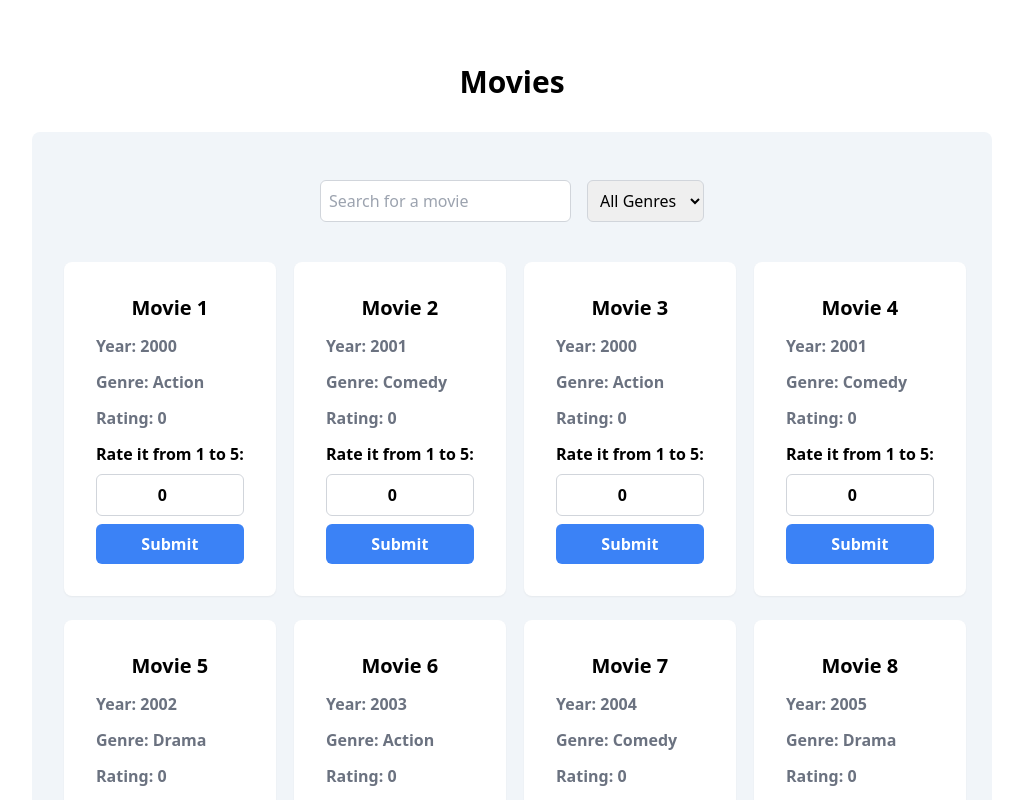
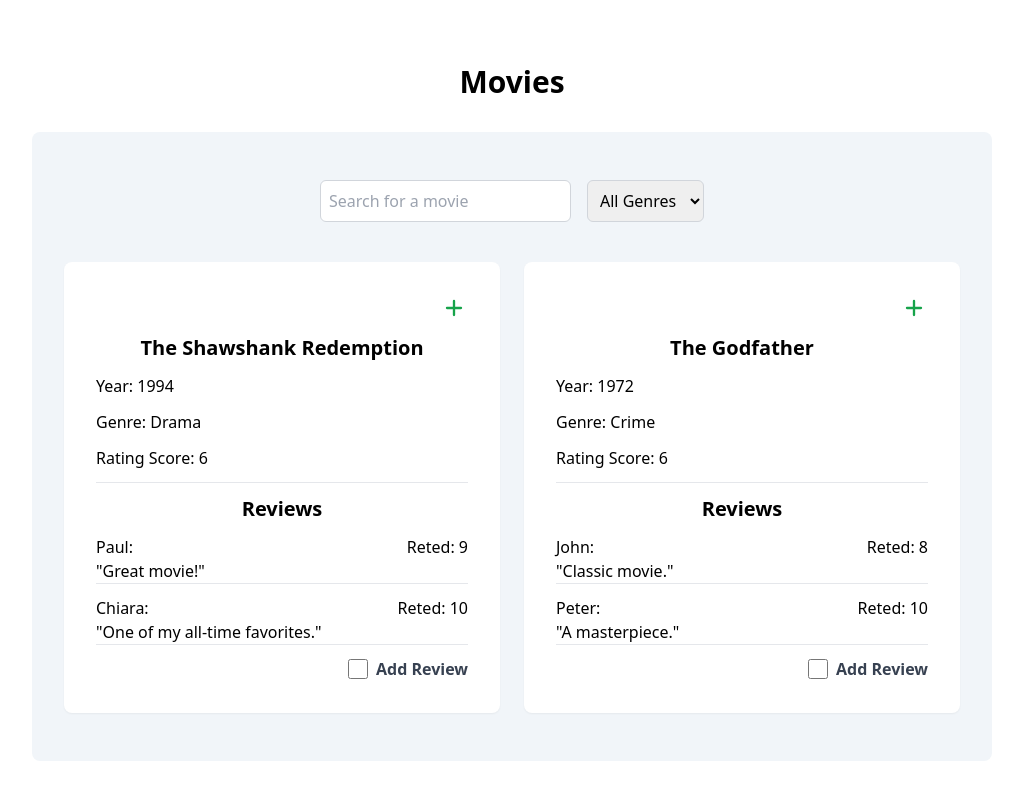
Before and after one commit to Yariandres/vue-mastery-movies, a Vue app: page / in a window 1280 px wide. Shown: the top 800 px of the page, without its empty margins (128-1151 px from the left). Built offline with nearby package versions, Linux system fonts and the light colour scheme.

Commit message:
Add movie reviews and favorite functionality to MovieCard.vue and update MovieShow.vue and dataSource.json

```diff
--- a/src/components/MovieCard.vue
+++ b/src/components/MovieCard.vue
@@ -1,44 +1,160 @@
 <script setup lang="ts">
-import { ref } from 'vue';
+import { ref, computed, onMounted } from 'vue';
 import baseInput from './BaseInput.vue';
 import type { Movie } from './MovieShow.vue';
 import dataSource from '../dataSource.json';
+import { useStorage } from '@vueuse/core';
+
+interface Review {
+  id?: number;
+  username: string;
+  comment: string;
+  rating: string;
+}
 
 const props = defineProps<{
   movie: Movie;
 }>();
 
-const rating = ref<number>(props.movie.rating);
+const checked = ref<boolean>(false);
+const myList = ref(useStorage('myList', [] as Movie[]));
+const isFavourite = ref<boolean>();
 
-const rateMovie = () => {
-  const movies = dataSource.movies;
-  const movieIndex = movies.findIndex((movie) => movie.id === props.movie.id);
+const newReview = ref<Review>({
+  id: 1, //todo: match it to the user id
+  username: '',
+  comment: '',
+  rating: '',
+});
 
-  movies[movieIndex].rating = rating.value;
+const isInMyList = () => {
+  const isFav = myList.value.some((movie) => movie.id === props.movie.id);
+  if (isFav) {
+    isFavourite.value = true;
+  } else if (!isFav) {
+    isFavourite.value = false;
+  }
 };
+
+const addToMyList = () => {
+  myList.value.push(props.movie);
+  useStorage('myList', myList.value);
+  isInMyList();
+};
+
+const removeFromMyList = () => {
+  myList.value = myList.value.filter((movie) => movie.id !== props.movie.id);
+  useStorage('myList', myList.value);
+  isInMyList();
+};
+
+onMounted(() => {
+  isInMyList();
+});
 </script>
 
 <template>
   <div
     class="bg-white font-bold shadow-sm p-8 rounded-lg flex flex-col gap-3 min-w-max"
   >
+    <div class="flex justify-end">
+      <svg
+        v-if="!isFavourite"
+        xmlns="http://www.w3.org/2000/svg"
+        class="h-7 w-7 text-green-600 cursor-pointer"
+        fill="none"
+        viewBox="0 0 24 24"
+        stroke="currentColor"
+        @click="addToMyList"
+      >
+        <path
+          stroke-linecap="round"
+          stroke-linejoin="round"
+          stroke-width="2"
+          d="M12 6v6m0 0v6m0-6h6m-6 0H6"
+        />
+      </svg>
+      <!-- remove svg -->
+      <svg
+        v-if="isFavourite"
+        xmlns="http://www.w3.org/2000/svg"
+        class="h-6 w-6 text-red-900 hover:text-yellow-600 cursor-pointer"
+        fill="none"
+        viewBox="0 0 24 24"
+        stroke="currentColor"
+        @click="removeFromMyList"
+      >
+        <path
+          stroke-linecap="round"
+          stroke-linejoin="round"
+          stroke-width="2"
+          d="M6 18L18 6M6 6l12 12"
+        />
+      </svg>
+    </div>
+
     <h2 class="text-xl text-center">{{ movie.title }}</h2>
-    <p class="text-gray-500">Year: {{ movie.releaseYear }}</p>
-    <p class="text-gray-500">Genre: {{ movie.genre }}</p>
-    <p class="text-gray-500">Rating: {{ movie.rating }}</p>
+    <p class="font-medium">
+      Year: <span class="font-light">{{ movie.release_year }}</span>
+    </p>
+    <p class="font-medium">
+      Genre: <span class="font-light">{{ movie.genre }}</span>
+    </p>
+    <p class="font-medium">
+      Rating Score: <span class="font-light">{{ movie.rating_score }}</span>
+    </p>
+    <hr />
+    <h2 class="text-xl text-center">Reviews</h2>
 
-    <form class="flex flex-col gap-2" @:submit.prevent="rateMovie">
+    <div v-for="review in movie.reviews" :key="review.id">
+      <div class="flex justify-between">
+        <div>
+          <p class="font-medium">{{ review.username }}:</p>
+          <p class="font-light">"{{ review.comment }}"</p>
+        </div>
+        <p class="font-medium">
+          Reted: <span class="font-light">{{ review.rating }}</span>
+        </p>
+      </div>
+      <hr />
+    </div>
+    <!-- edit input field when checked displys form -->
+    <div class="flex justify-end">
+      <div class="flex items-center">
+        <input
+          type="checkbox"
+          class="form-checkbox h-5 w-5 text-blue-600"
+          v-model="checked"
+        />
+        <label class="ml-2 text-gray-700">Add Review</label>
+      </div>
+    </div>
+
+    <form v-if="checked" class="flex flex-col gap-2">
       <base-input
-        :label="'Rate it from 1 to 5:'"
+        v-model="newReview.username"
+        label="Username"
+        placeholder="Enter your username"
+        class="p-2"
+      />
+      <base-input
+        v-model="newReview.comment"
+        label="Comment"
+        placeholder="Enter your comment"
+        class="p-2"
+      />
+      <base-input
         type="number"
-        v-model.number="rating"
         min="1"
         max="5"
-        class="border border-gray-300 rounded-md p-2 text-center"
+        v-model="newReview.rating"
+        label="Your rating score?"
+        placeholder="Enter your rating"
+        class="p-2"
       />
       <button
         type="submit"
-        class="bg-blue-500 text-white rounded-md p-2 hover:bg-blue-600"
+        class="bg-blue-500 hover:bg-blue-700 text-white font-bold py-2 px-4 rounded"
       >
         Submit
       </button>
--- a/src/components/MovieShow.vue
+++ b/src/components/MovieShow.vue
@@ -5,12 +5,20 @@ import BaseSelect from './BaseSelect.vue';
 import MovieCard from './MovieCard.vue';
 import dataSource from '../dataSource.json';
 
+interface Reviews {
+  id: number;
+  username: string;
+  rating: number;
+  comment: string;
+}
+
 export interface Movie {
   id: number;
   title: string;
-  releaseYear: number;
+  release_year: number;
   genre: string;
-  rating: number;
+  rating_score: number;
+  reviews: Reviews[];
 }
 
 const movies = ref<Movie[]>(dataSource.movies);
@@ -22,7 +30,7 @@ const filteredMovies = computed(() => {
     return movies.value.filter((movie) => {
       return (
         movie.title.toLowerCase().includes(search.value.toLowerCase()) ||
-        movie.releaseYear.toString() === search.value
+        movie.release_year.toString() === search.value
       );
     });
   } else if (genres.value !== '') {
@@ -51,17 +59,16 @@ const filteredMovies = computed(() => {
       </div>
 
       <div
-        class="rounded-xl grid grid-cols-1 gap-6 md:grid-cols-2 lg:grid-cols-4"
+        class="rounded-xl grid grid-cols-1 gap-6 md:grid-cols-2 lg:grid-cols-2"
       >
         <movie-card
           v-for="movie in filteredMovies"
           :key="movie.title"
-          :filtered-movies="filteredMovies"
           :movie="movie"
         />
       </div>
 
-      <div v-if="filteredMovies.length === 0" class="text-center">
+      <div v-if="movies.length === 0" class="text-center">
         <p class="text-xl">
           No movies found for <span class="font-bold">{{ genres }}</span>
         </p>
--- a/src/dataSource.json
+++ b/src/dataSource.json
@@ -2,73 +2,45 @@
   "movies": [
     {
       "id": 1,
-      "title": "Movie 1",
-      "releaseYear": 2000,
-      "genre": "Action",
-      "rating": 0
+      "title": "The Shawshank Redemption",
+      "release_year": 1994,
+      "genre": "Drama",
+      "rating_score": 6,
+      "reviews": [
+        {
+          "id": 1,
+          "username": "Paul",
+          "rating": 9,
+          "comment": "Great movie!"
+        },
+        {
+          "id": 2,
+          "username": "Chiara",
+          "rating": 10,
+          "comment": "One of my all-time favorites."
+        }
+      ]
     },
     {
       "id": 2,
-      "title": "Movie 2",
-      "releaseYear": 2001,
-      "genre": "Comedy",
-      "rating": 0
-    },
-    {
-      "id": 3,
-      "title": "Movie 3",
-      "releaseYear": 2000,
-      "genre": "Action",
-      "rating": 0
-    },
-    {
-      "id": 4,
-      "title": "Movie 4",
-      "releaseYear": 2001,
-      "genre": "Comedy",
-      "rating": 0
-    },
-    {
-      "id": 5,
-      "title": "Movie 5",
-      "releaseYear": 2002,
-      "genre": "Drama",
-      "rating": 0
-    },
-    {
-      "id": 6,
-      "title": "Movie 6",
-      "releaseYear": 2003,
-      "genre": "Action",
-      "rating": 0
-    },
-    {
-      "id": 7,
-      "title": "Movie 7",
-      "releaseYear": 2004,
-      "genre": "Comedy",
-      "rating": 0
-    },
-    {
-      "id": 8,
-      "title": "Movie 8",
-      "releaseYear": 2005,
-      "genre": "Drama",
-      "rating": 0
-    },
-    {
-      "id": 9,
-      "title": "Movie 9",
-      "releaseYear": 2006,
-      "genre": "Action",
-      "rating": 0
-    },
-    {
-      "id": 10,
-      "title": "Movie 10",
-      "releaseYear": 2007,
-      "genre": "Comedy",
-      "rating": 0
+      "title": "The Godfather",
+      "release_year": 1972,
+      "genre": "Crime",
+      "rating_score": 6,
+      "reviews": [
+        {
+          "id": 1,
+          "username": "John",
+          "rating": 8,
+          "comment": "Classic movie."
+        },
+        {
+          "id": 2,
+          "username": "Peter",
+          "rating": 10,
+          "comment": "A masterpiece."
+        }
+      ]
     }
   ]
 }
```
